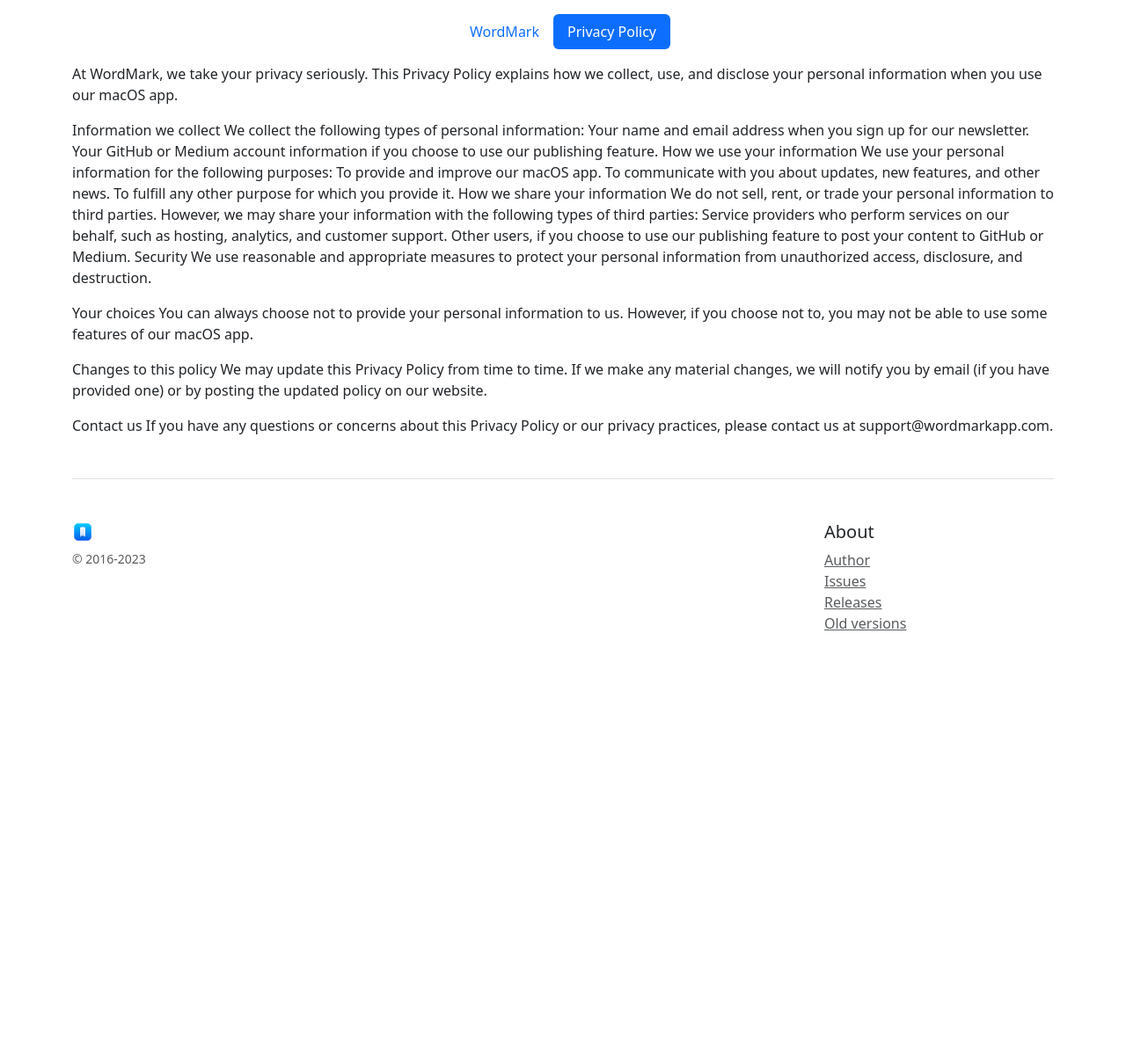
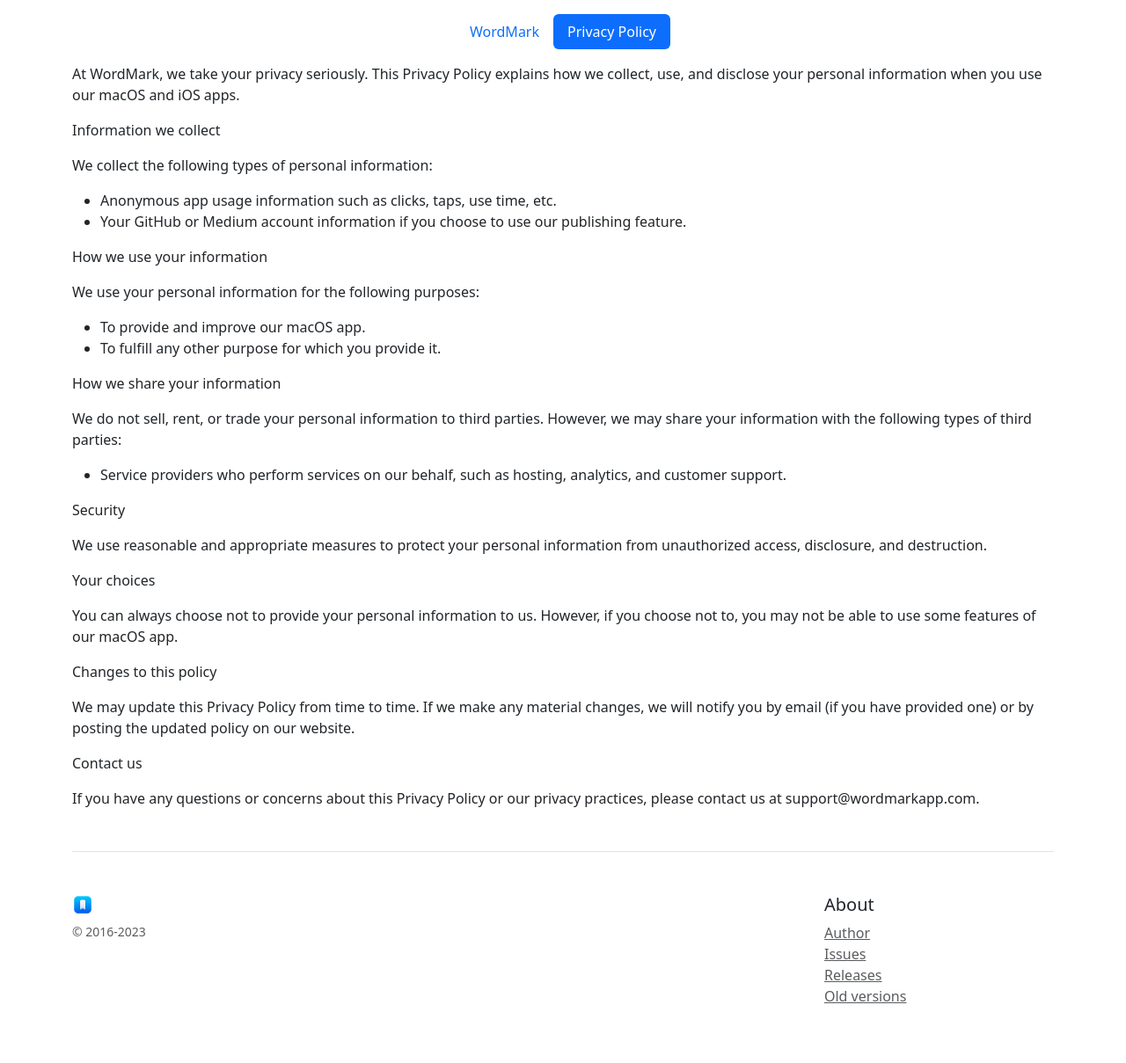
Before and after one commit to fuermosi777/fuermosi777.github.io, a Jekyll site: the page built from wordmark/pp.md, in a window 1280 px wide. Shown: the whole page at 88% size. Built offline with Jekyll 4.4.1, drawn with Linux system fonts in a browser that asks for light colours; before the commit the page ends 900 px from its top, so only the background shows below that.

Commit message:
update wd pp

```diff
--- a/wordmark/pp.md
+++ b/wordmark/pp.md
@@ -3,29 +3,37 @@
 name: wordmark-pp
 ---
 
-At WordMark, we take your privacy seriously. This Privacy Policy explains how we collect, use, and disclose your personal information when you use our macOS app.
+At WordMark, we take your privacy seriously. This Privacy Policy explains how we collect, use, and disclose your personal information when you use our macOS and iOS apps.
 
 Information we collect
+
 We collect the following types of personal information:
-Your name and email address when you sign up for our newsletter.
-Your GitHub or Medium account information if you choose to use our publishing feature.
+- Anonymous app usage information such as clicks, taps, use time, etc.
+- Your GitHub or Medium account information if you choose to use our publishing feature.
+
 How we use your information
+
 We use your personal information for the following purposes:
-To provide and improve our macOS app.
-To communicate with you about updates, new features, and other news.
-To fulfill any other purpose for which you provide it.
+- To provide and improve our macOS app.
+- To fulfill any other purpose for which you provide it.
+
 How we share your information
+
 We do not sell, rent, or trade your personal information to third parties. However, we may share your information with the following types of third parties:
-Service providers who perform services on our behalf, such as hosting, analytics, and customer support.
-Other users, if you choose to use our publishing feature to post your content to GitHub or Medium.
+- Service providers who perform services on our behalf, such as hosting, analytics, and customer support.
+
 Security
+
 We use reasonable and appropriate measures to protect your personal information from unauthorized access, disclosure, and destruction.
 
 Your choices
+
 You can always choose not to provide your personal information to us. However, if you choose not to, you may not be able to use some features of our macOS app.
 
 Changes to this policy
+
 We may update this Privacy Policy from time to time. If we make any material changes, we will notify you by email (if you have provided one) or by posting the updated policy on our website.
 
 Contact us
+
 If you have any questions or concerns about this Privacy Policy or our privacy practices, please contact us at support@wordmarkapp.com.
```
